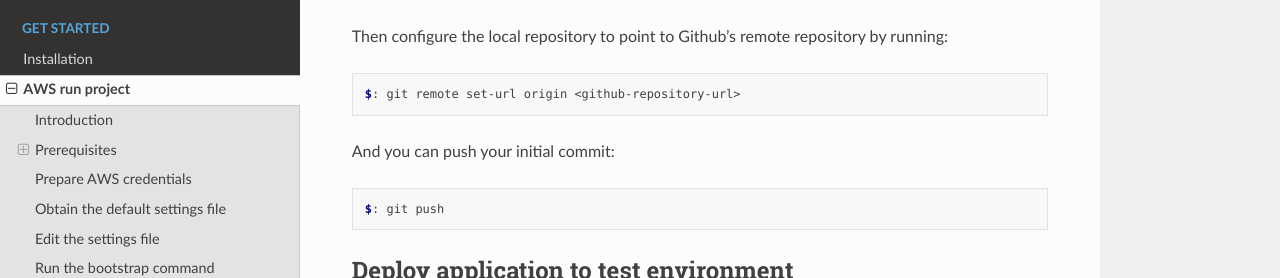
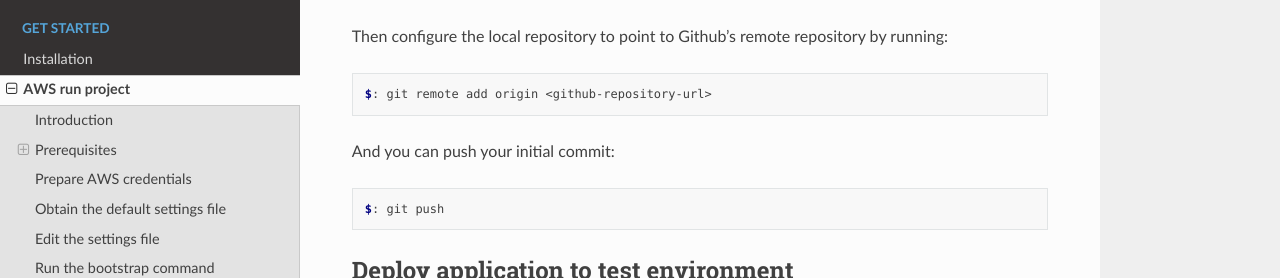
Before and after one commit to gethop-dev/hop-documentation, a Sphinx documentation site: the page built from docs/source/get-started/aws-run-project/main.rst, in a window 1280 px wide and 900 px high, scrolled down 6104 px. Shown: the part 173-451 px from the top of the window. Built offline with Sphinx 7.4.7 and the Read the Docs theme 2.0.0, drawn with Linux system fonts in a browser that asks for light colours.

Commit message:
Fix git remote command in external repository section

```diff
--- a/docs/source/get-started/aws-run-project/main.rst
+++ b/docs/source/get-started/aws-run-project/main.rst
@@ -358,7 +358,7 @@ remote repository by running:
 
 .. code-block:: console
 
-   $: git remote set-url origin <github-repository-url>
+   $: git remote add origin <github-repository-url>
 
 And you can push your initial commit:
 
```
